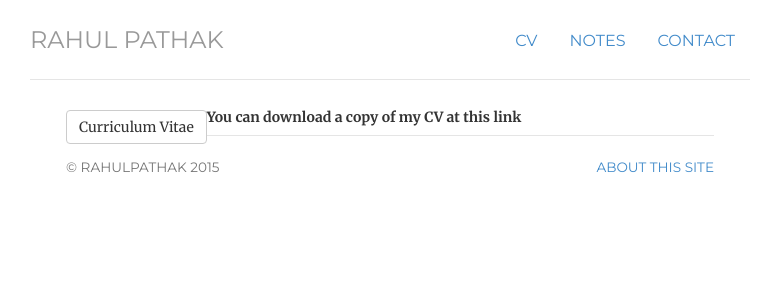
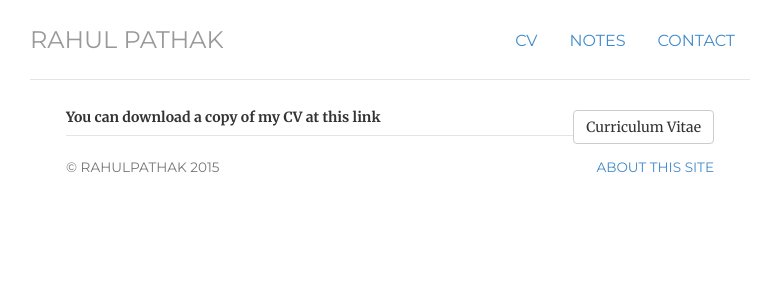
Before and after one commit to pathak-rahul/pathak-rahul.github.io, a Jekyll site: the page built from cv/index.html, in a window 1280 px wide. Shown: the top 300 px of the page, without its empty margins (250-1012 px from the left). Built offline with Jekyll 4.4.1, drawn with Linux system fonts in a browser that asks for light colours.

Commit message:
Update index.html

```diff
--- a/cv/index.html
+++ b/cv/index.html
@@ -9,7 +9,7 @@ contact: passive
 description: Current CV for Rahul Pathak.
 ---
 <div class="cv">
-	<a href="/files/rpathak-cv.pdf" class="btn btn-default pull-left" title="Download CV as PDF">Curriculum Vitae</a>
+	<a href="/files/rpathak-cv.pdf" class="btn btn-default pull-right" title="Download CV as PDF">Curriculum Vitae</a>
 	<div itemscope itemtype="http://data-vocabulary.org/Person">
 
 	<span itemprop="name"><h5>You can download a copy of my CV at this link </h5></span>
```
